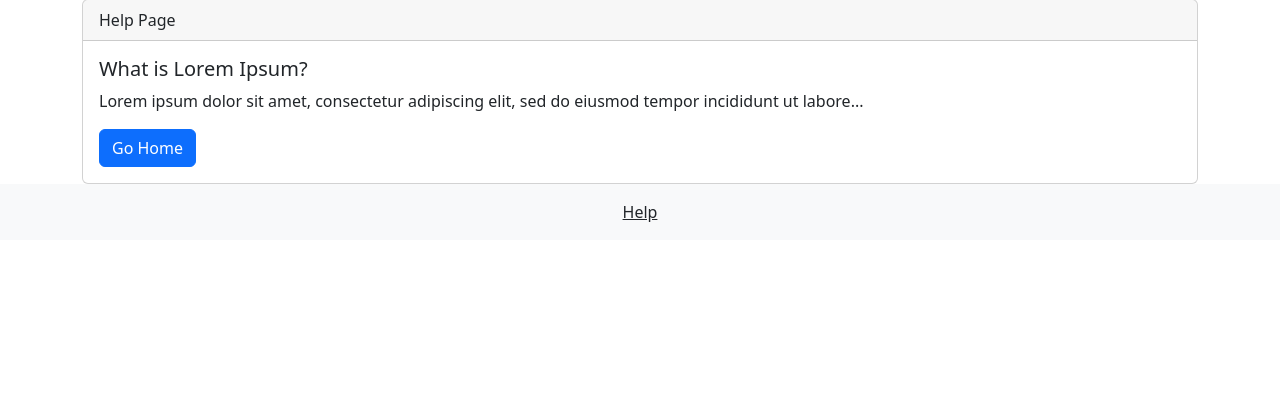
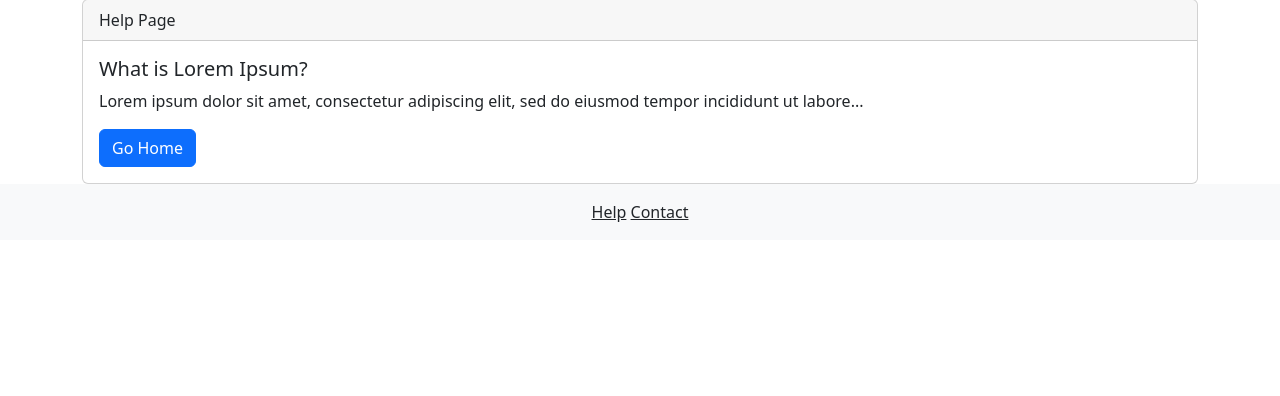
Before and after one commit to OIITuMuCT/Task, a Django app: page /help/ in a window 1280 px wide. Shown: the part 107-503 px from the top of the page. Run offline with Django 5.2, Linux system fonts and the light colour scheme.

Commit message:
Adding a contact in footer

```diff
--- a/templates/tasks/_footer.html
+++ b/templates/tasks/_footer.html
@@ -1,5 +1,6 @@
 <footer class="footer mt-auto py-3 bg-light text-center">
   <div class="container">
-    <a href="/help" class="text-dark">Help</a>
+    <a href="{% url "tasks:help" %}" class="text-dark">Help</a>
+    <a href="{% url "tasks:contact" %}" class="text-dark">Contact</a>
   </div>
 </footer>
```
